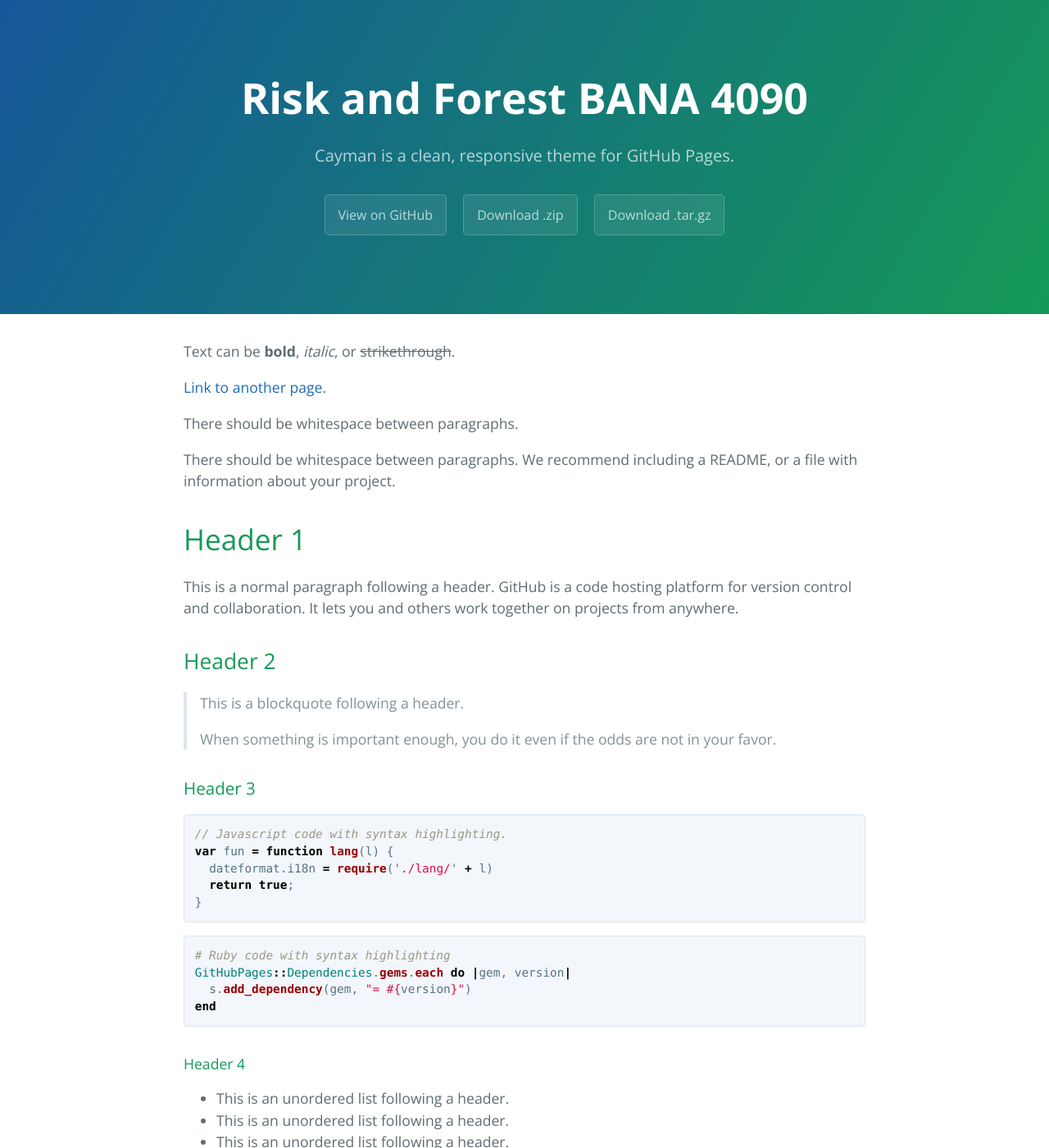
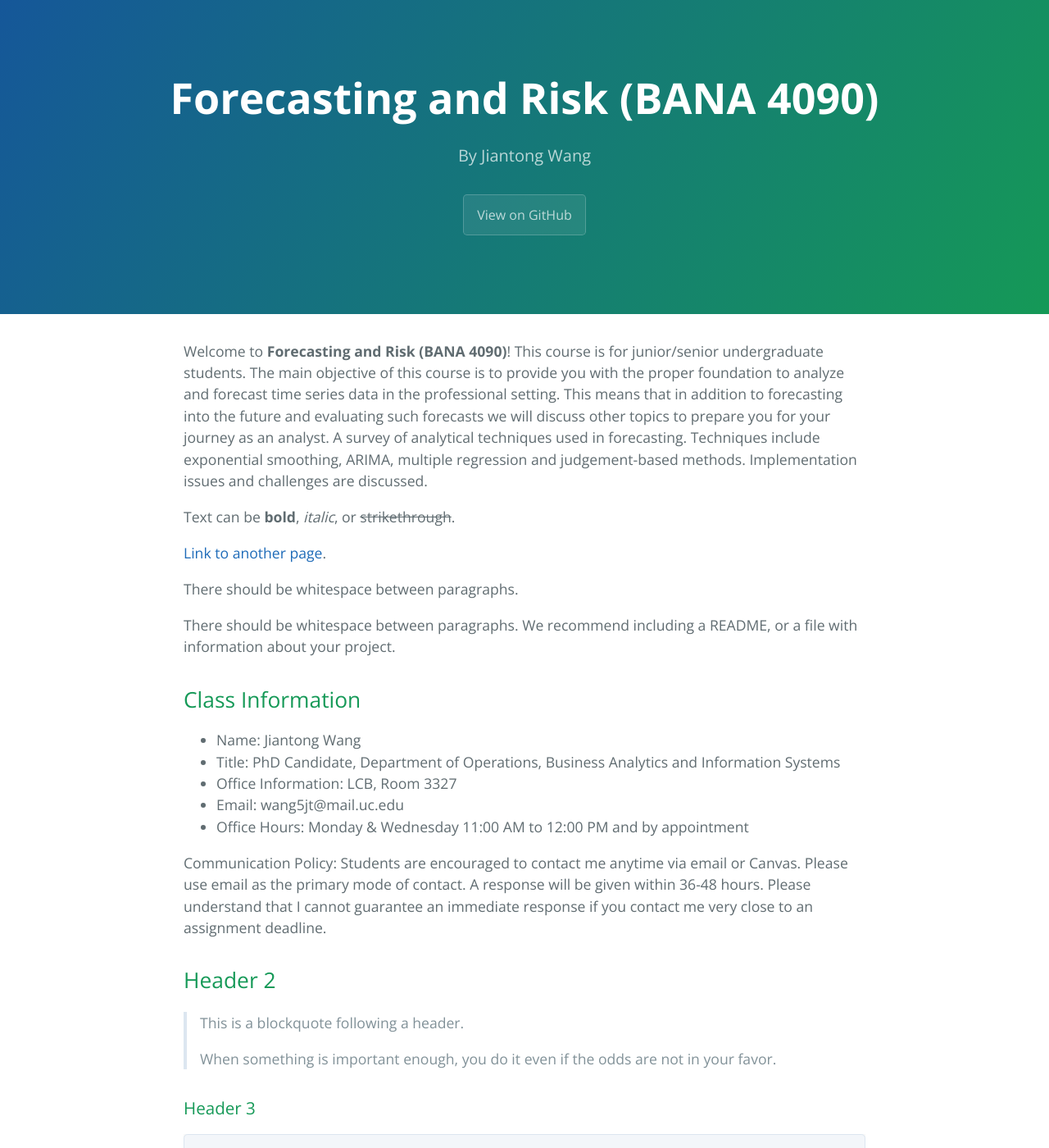
Before and after one commit to jiantongwanguc/BANA4090, a Jekyll site: the page built from index.md, in a window 1280 px wide and 1400 px high. Shown: the whole window at 82% size. Built offline with Jekyll 4.4.1, drawn with Linux system fonts in a browser that asks for light colours.

Commit message:
Update Course website

```diff
--- a/_config.yml
+++ b/_config.yml
@@ -1,5 +1,5 @@
-title: Risk and Forest BANA 4090
-description: Cayman is a clean, responsive theme for GitHub Pages.
-show_downloads: true
+title: Forecasting and Risk (BANA 4090)
+description: By Jiantong Wang
+show_downloads: false
 google_analytics:
 theme: jekyll-theme-cayman
--- a/index.md
+++ b/index.md
@@ -1,6 +1,8 @@
 ---
 layout: default
 ---
+
+Welcome to **Forecasting and Risk (BANA 4090)**! This course is for junior/senior undergraduate students. The main objective of this course is to provide you with the proper foundation to analyze and forecast time series data in the professional setting. This means that in addition to forecasting into the future and evaluating such forecasts we will discuss other topics to prepare you for your journey as an analyst.  A survey of analytical techniques used in forecasting. Techniques include exponential smoothing, ARIMA, multiple regression and judgement-based methods.  Implementation issues and challenges are discussed.
 
 Text can be **bold**, _italic_, or ~~strikethrough~~.
 
@@ -10,9 +12,14 @@ There should be whitespace between paragraphs.
 
 There should be whitespace between paragraphs. We recommend including a README, or a file with information about your project.
 
-# Header 1
+## Class Information
+* Name: Jiantong Wang
+* Title: PhD Candidate, Department of Operations, Business Analytics and Information Systems
+* Office Information: LCB, Room 3327
+* Email: wang5jt@mail.uc.edu
+* Office Hours: Monday & Wednesday 11:00 AM to 12:00 PM and by appointment
 
-This is a normal paragraph following a header. GitHub is a code hosting platform for version control and collaboration. It lets you and others work together on projects from anywhere.
+Communication Policy: Students are encouraged to contact me anytime via email or Canvas. Please use email as the primary mode of contact.  A response will be given within 36-48 hours.  Please understand that I cannot guarantee an immediate response if you contact me very close to an assignment deadline.
 
 ## Header 2
 
```
